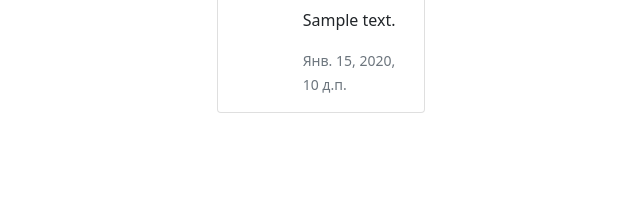
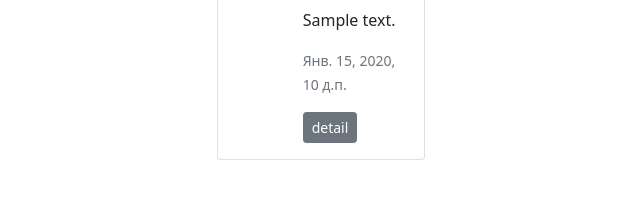
Before and after one commit to inwardik/YoutubeSearch, a Django app: template Youtube/templates/Youtube/index_search.html in a window 1280 px wide. Shown: the part 159-361 px from the top of the page, without its empty margins (319-959 px from the left). Run offline with Django 3.2, Linux system fonts and the light colour scheme; tables that the repository leaves empty hold one stand-in row (values such as "Sample post"); the template is opened without the code that fills it: values that come from a table or form of the project are taken from there, most other values are stand-ins (such as "Sample title", 1, 10 or a date in 2020); some libraries are stand-ins or nearby versions.

Commit message:
Detail started

```diff
--- a/Youtube/forms.py
+++ b/Youtube/forms.py
@@ -14,7 +14,7 @@ class SearchForm(forms.Form):
     eventType = forms.ChoiceField(label='eventType', choices=channel_id_choises, required=False)
     type = forms.ChoiceField(label='v_type', choices=v_type_choises, required=False)
     order = forms.ChoiceField(label='order', choices=order_choises, required=False)
-    location = forms.CharField(max_length=37, required=False,
+    location = forms.CharField(max_length=38, required=False,
                                 widget=forms.TextInput(attrs={'placeholder': '49.62204323535563, 34.5206964068785'}))
     location_radius = forms.IntegerField(min_value=0, max_value=1000, required=False)
     maxResults = forms.IntegerField(min_value=1, max_value=50, initial=1)
--- a/Youtube/templates/Youtube/base.html
+++ b/Youtube/templates/Youtube/base.html
@@ -55,6 +55,41 @@
         });
     }
 </script>
+<script type="application/javascript">
+    document.addEventListener("DOMContentLoaded", function () {
+        let detail_group = document.querySelectorAll('button');
+        for (let i = 0; i < detail_group.length; i++) {
+            let detail = detail_group[i];
+            if (detail) {
+                detail.addEventListener('click', function (e) {
+                    let detail_block = e.target.nextElementSibling
+                    detail_block.style.display = 'block';
+                    detail_block.innerHTML = 'some text';
+                    console.log(e)
+                });
+            }
+        }
+    });
+    let detail_load = function () {
+        console.log('click')
+    };
+
+    function get_detail() {
+        $.ajax(
+            {
+                type: "GET",
+                url: "/detail",
+                data: {
+                    page: 'page_num',
+                },
+
+                success: function (data) {
+                    $("#div_sort").replaceWith(data);
+                }
+            })
+    };
+
+</script>
 <script src="https://cdn.jsdelivr.net/npm/bootstrap@5.0.1/dist/js/bootstrap.bundle.min.js"
         integrity="sha384-gtEjrD/SeCtmISkJkNUaaKMoLD0//ElJ19smozuHV6z3Iehds+3Ulb9Bn9Plx0x4"
         crossorigin="anonymous"></script>
--- a/Youtube/templates/Youtube/index_search.html
+++ b/Youtube/templates/Youtube/index_search.html
@@ -28,7 +28,21 @@
                                         <a href="https://www.youtube.com/watch?v={{ item.id.videoId }}">{{ item.snippet.title }}</a>
                                     </h5>
                                     <p class="card-text">{{ item.snippet.description }}</p>
-                                    <p class="card-text"><small class="text-muted">{{ item.snippet.publishTime }}</small></p>
+                                    <p class="card-text"><small
+                                            class="text-muted">{{ item.snippet.publishTime }}</small></p>
+                                    <button type="button" class="btn btn-secondary btn-sm">detail</button>
+
+
+                                    <div class="card" id="card-detail-{{ forloop.counter }}" style="display: none">
+                                        <div class="card-body">
+                                            This is some text within a card body.
+                                            This is some text within a card body.
+                                            This is some text within a card body.
+                                            This is some text within a card body.
+                                            This is some text within a card body.
+                                            This is some text within a card body.
+                                        </div>
+                                    </div>
                                 </div>
                             </div>
                         </div>
```
